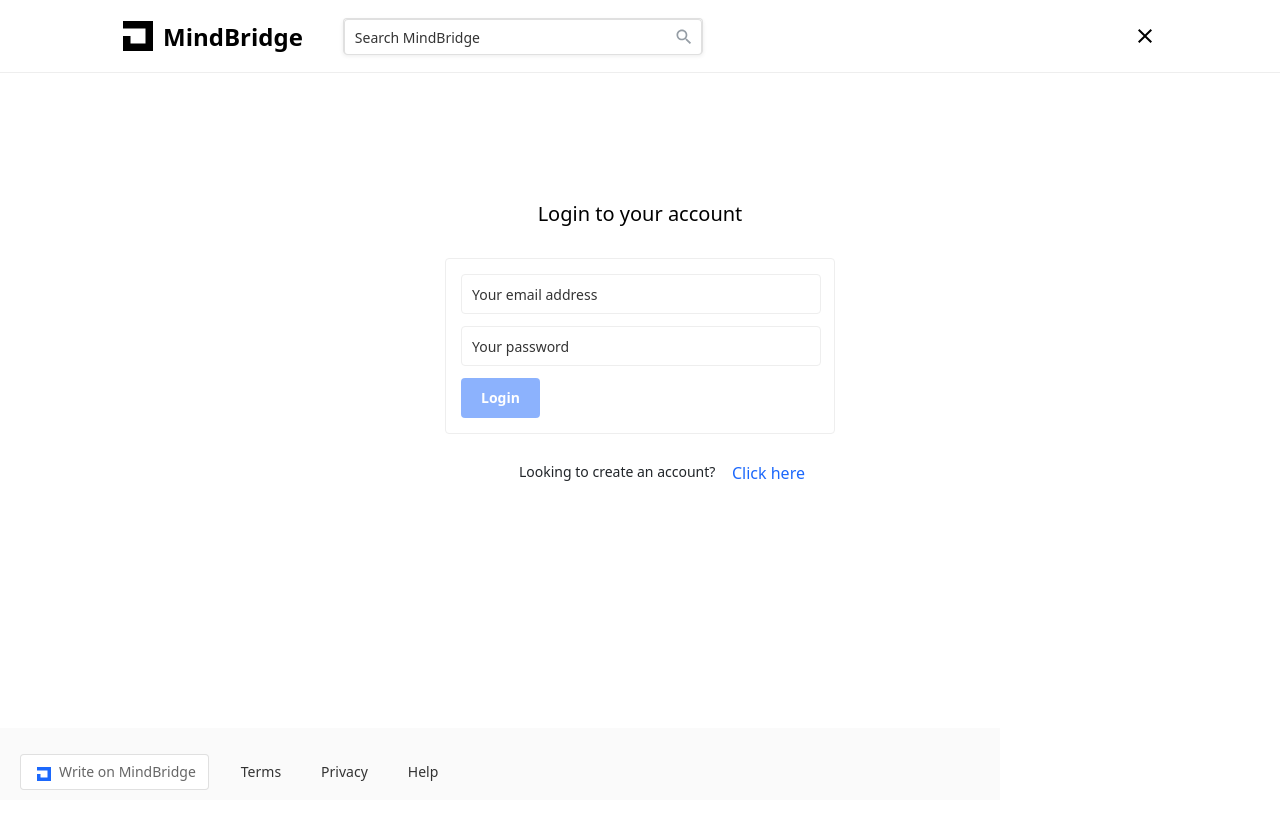
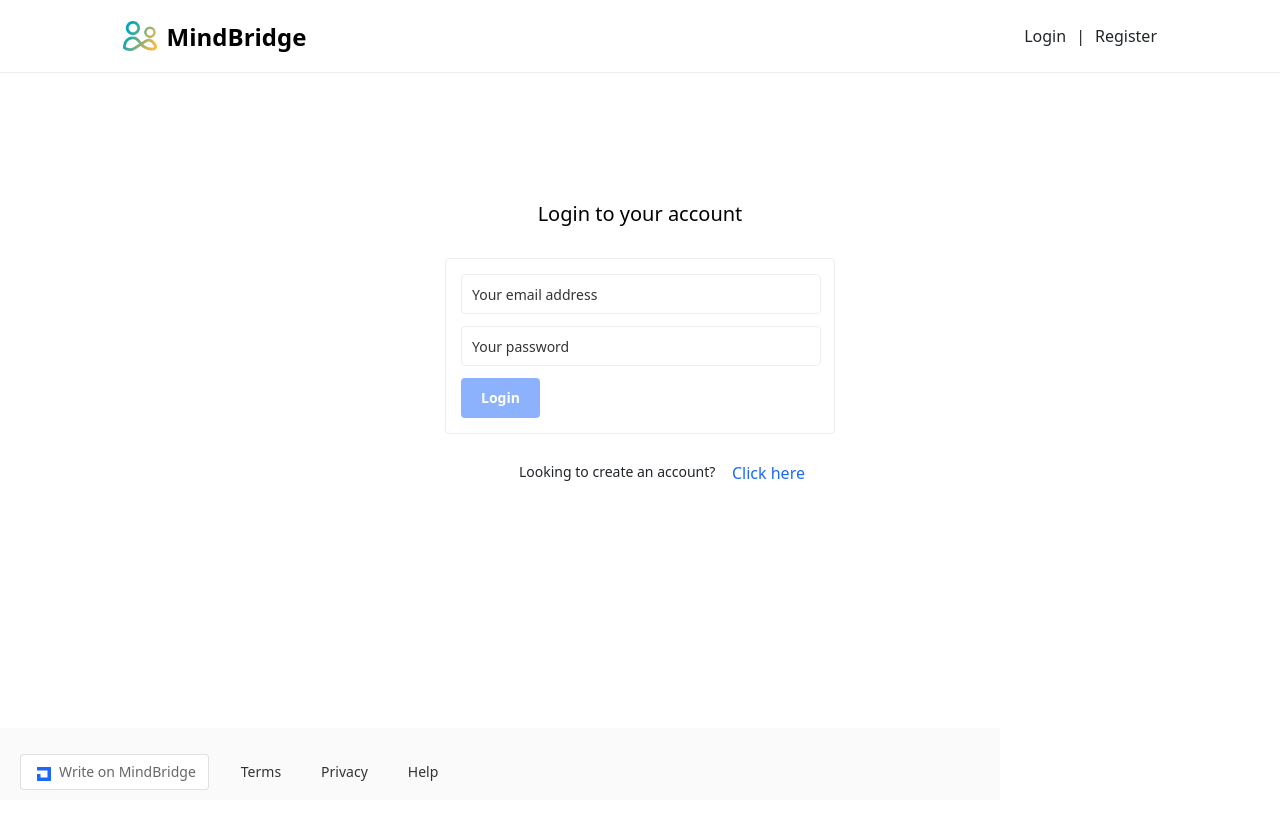
Before and after one commit to Prelisa/mind-bridge, a React (Create React App) app in the folder frontend/: page /login in a window 1280 px wide. Built offline with nearby package versions, Linux system fonts and the light colour scheme.

Commit message:
logo header udpate

```diff
--- a/frontend/src/components/header/Header.jsx
+++ b/frontend/src/components/header/Header.jsx
@@ -1,26 +1,18 @@
 import React from "react";
 import "./header.css";
+import logo from "../../assets/logo.png";
+import { useNavigate } from "react-router-dom";
 function Header() {
+  const nav = useNavigate();
   return (
     <div className="headerContainer">
       <div className="mindBridgeMainContainer header">
         <div className="brand">
           <div className="iconMindBridge">
-            <svg
-              width="30"
-              height="30"
-              viewBox="0 0 30 30"
-              fill="none"
-              xmlns="http://www.w3.org/2000/svg"
-            >
-              <path
-                d="M0 0H30V30H0V15.01H7.5V22.5H22.5V7.5H0V0Z"
-                fill="black"
-              />
-            </svg>
+            <img src={logo} />
           </div>
           <div className="brandName">MindBridge</div>
-          <div className="search">
+          {/* <div className="search">
             <input placeholder="Search MindBridge" name="" id="searchInput" />
 
             <svg
@@ -35,22 +27,30 @@ function Header() {
                 fill="#959DA5"
               />
             </svg>
-          </div>
+          </div> */}
         </div>
 
-        <div className="desktop">
-          <svg
-            width="24"
-            height="24"
-            viewBox="0 0 24 24"
-            fill="none"
-            xmlns="http://www.w3.org/2000/svg"
+        <div className="desktop cta">
+          <span
+            className="login"
+            style={{ cursor: "pointer" }}
+            onClick={(e) => {
+              nav("/login");
+            }}
           >
-            <path
-              d="M19 6.41L17.59 5L12 10.59L6.41 5L5 6.41L10.59 12L5 17.59L6.41 19L12 13.41L17.59 19L19 17.59L13.41 12L19 6.41Z"
-              fill="black"
-            />
-          </svg>
+            Login{" "}
+          </span>{" "}
+          <span style={{ margin: "0px 10px" }}>|</span>{" "}
+          <span
+            style={{ cursor: "pointer" }}
+            className="register"
+            onClick={(e) => {
+              nav("/signUp");
+            }}
+          >
+            {" "}
+            Register
+          </span>
         </div>
       </div>
     </div>
--- a/frontend/src/components/header/header.css
+++ b/frontend/src/components/header/header.css
@@ -28,12 +28,11 @@
 
 .iconMindBridge {
   margin: 25px 0;
-  width: 30px;
   height: 30px;
 }
 
-.iconMindBridge svg {
-  width: 30px;
+.iconMindBridge img {
+  width: auto;
   height: 30px;
 }
 
@@ -208,3 +207,11 @@ hr {
     padding: 8px 10px;
   }
 }
+
+.headerContainer .cta .login:hover {
+  text-decoration: underline;
+}
+
+.headerContainer .cta .register:hover {
+  text-decoration: underline;
+}
```
Also changed, not shown: frontend/src/assets/logo.png (added).
